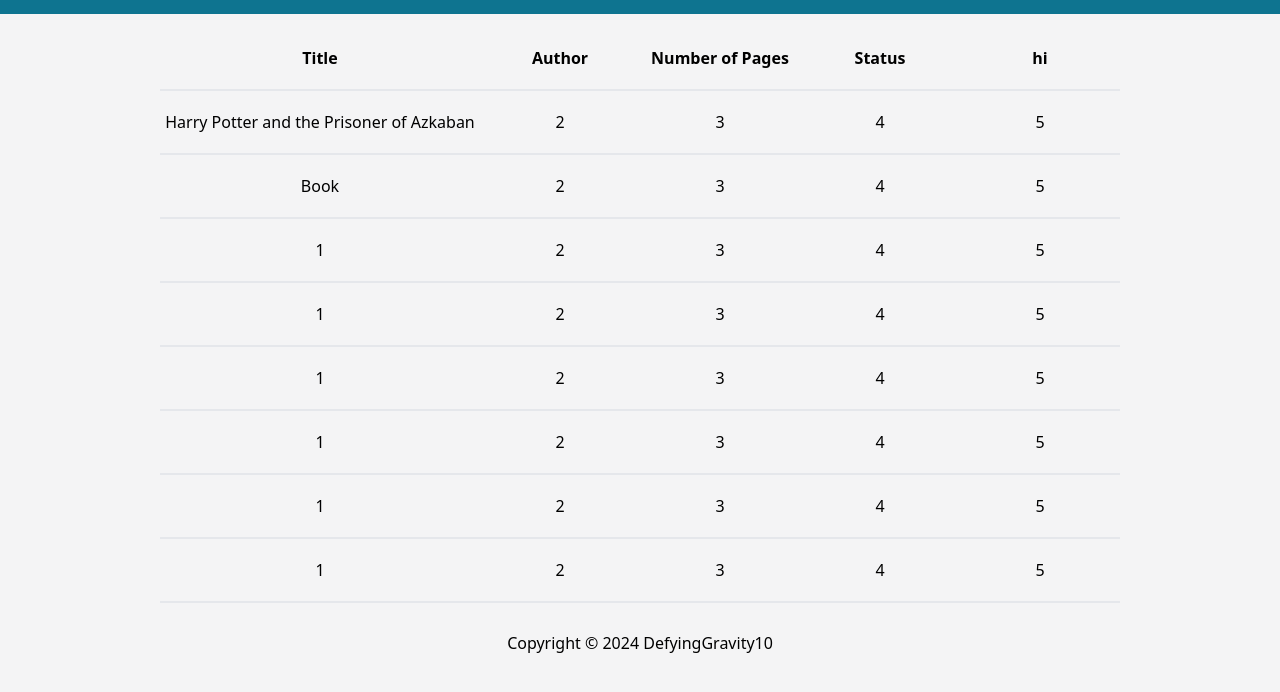
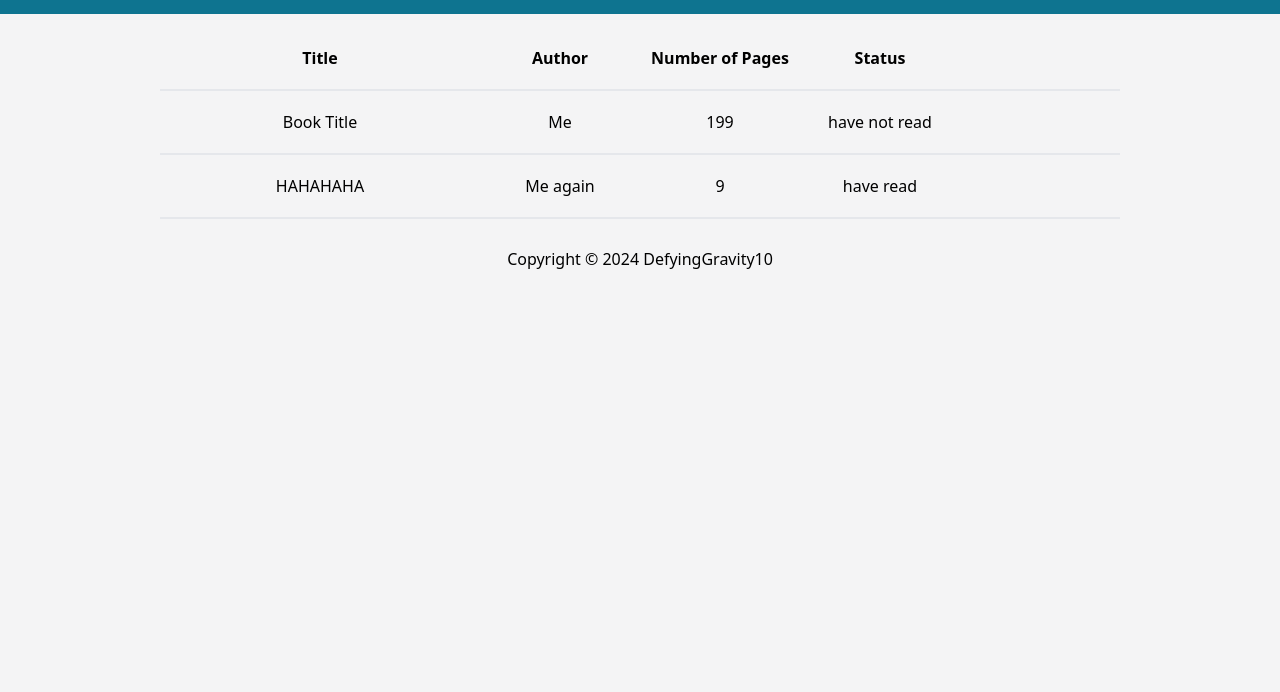
Before and after one commit to DefyingGravity10/library, a website: page index.html in a window 1280 px wide. Shown: the part 66-758 px from the top of the page. Drawn offline with Linux system fonts and the light colour scheme.

Commit message:
feat: display books currently in the library

```diff
--- a/index.html
+++ b/index.html
@@ -29,65 +29,9 @@
             <th>Author</th>
             <th>Number of Pages</th>
             <th>Status</th>
-            <th>hi</th>
+            <th></th>
           </tr>
         </thead>
-        <tr>
-          <td>Harry Potter and the Prisoner of Azkaban</td>
-          <td>2</td>
-          <td>3</td>
-          <td>4</td>
-          <td>5</td>
-        </tr>
-        <tr>
-          <td>Book</td>
-          <td>2</td>
-          <td>3</td>
-          <td>4</td>
-          <td>5</td>
-        </tr>
-        <tr>
-          <td>1</td>
-          <td>2</td>
-          <td>3</td>
-          <td>4</td>
-          <td>5</td>
-        </tr>
-        <tr>
-          <td>1</td>
-          <td>2</td>
-          <td>3</td>
-          <td>4</td>
-          <td>5</td>
-        </tr>
-        <tr>
-          <td>1</td>
-          <td>2</td>
-          <td>3</td>
-          <td>4</td>
-          <td>5</td>
-        </tr>
-        <tr>
-          <td>1</td>
-          <td>2</td>
-          <td>3</td>
-          <td>4</td>
-          <td>5</td>
-        </tr>
-        <tr>
-          <td>1</td>
-          <td>2</td>
-          <td>3</td>
-          <td>4</td>
-          <td>5</td>
-        </tr>
-        <tr>
-          <td>1</td>
-          <td>2</td>
-          <td>3</td>
-          <td>4</td>
-          <td>5</td>
-        </tr>
       </table>
     </div>
 
--- a/src/script.js
+++ b/src/script.js
@@ -9,14 +9,12 @@ function Book(title, author, numberOfPages, haveRead) {
   this.author = author;
   this.numberOfPages = numberOfPages;
   this.haveRead = haveRead;
-
-  // A method that reveals the information of the book
-  this.revealInfo = function () {
-    return `${this.BookId}, ${title}, ${author}, ${numberOfPages}, ${haveRead}`;
-  };
 }
 
+// Functions
+
 function addBookToLibrary(title, author, numberOfPages, haveRead) {
+  // To add: functionality
   newBook = new Book(title, author, numberOfPages, haveRead);
   myLibrary.push(newBook);
 }
@@ -26,8 +24,32 @@ function updateCurrentId() {
 }
 
 function displayBooks() {
+  const table = document.getElementsByTagName("table")[0];
+
   myLibrary.forEach((e) => {
-    console.log(e.revealInfo());
+    const row = table.insertRow();
+    let text;
+
+    for (let i = 0; i < 4; ++i) {
+      switch (i) {
+        case 0:
+          text = document.createTextNode(`${e.title}`);
+          break;
+        case 1:
+          text = document.createTextNode(`${e.author}`);
+          break;
+        case 2:
+          text = document.createTextNode(`${e.numberOfPages}`);
+          break;
+        case 3:
+          text = document.createTextNode(`${e.haveRead}`);
+          break;
+        default:
+          text = document.createTextNode(``);
+      }
+      const cell = row.insertCell(i);
+      cell.appendChild(text);
+    }
   });
 }
 
```
